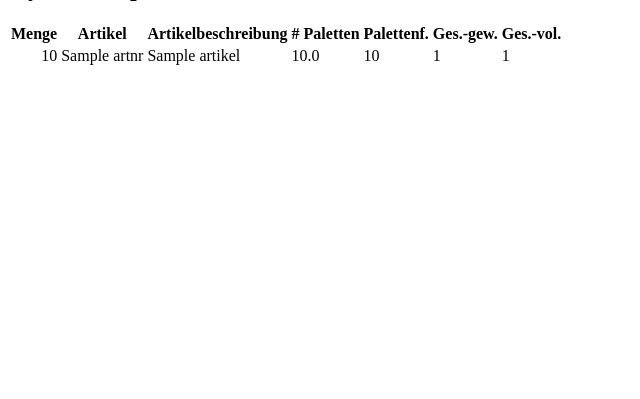
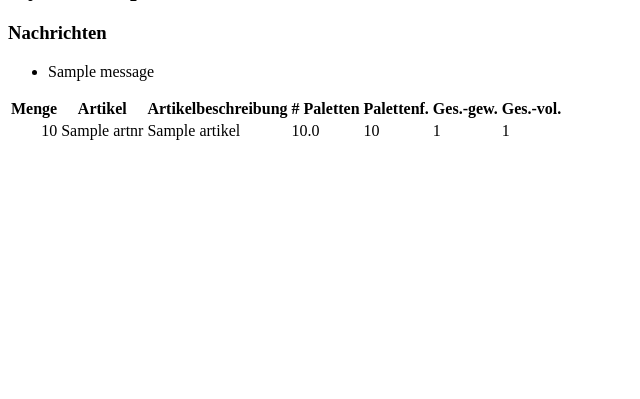
Before and after one commit to hudora/myPLfrontend, a Django app: template myplfrontend/templates/myplfrontend/artikel_heute.html in a window 1280 px wide. Shown: the part 353-752 px from the top of the page, without its empty margins (0-640 px from the left). Run offline with Django 3.2, Linux system fonts and the light colour scheme; the template is opened without the code that fills it: most values are stand-ins (such as "Sample title", 1, 10 or a date in 2020); one stand-in notice (Sample message) is shown; some libraries are stand-ins or nearby versions.

Commit message:
git-svn-id: https://cybernetics.hudora.biz/intern/svn/code/projects/myPLfrontend/trunk@6929 2a7d6d32-97f8-0310-8fd3-c67d3a265405

```diff
--- a/myplfrontend/templates/myplfrontend/base.html
+++ b/myplfrontend/templates/myplfrontend/base.html
@@ -27,7 +27,15 @@
     <div id="body_div">
       <h2>{% block headline %}myPL{% if title %}: {{title}}{% endif %}{% endblock%}</h2>
       <div id="content">
-        {% block content %}{% endblock %}
+       	{% if messages %}
+	<h3>Nachrichten</h3>
+	<ul>
+	{% for message in messages %}
+	<li>{{ message }}</li>
+	{% endfor %}
+	</ul>
+	{% endif %}
+	{% block content %}{% endblock %}
       </div>
     </div>
     </body>
```
